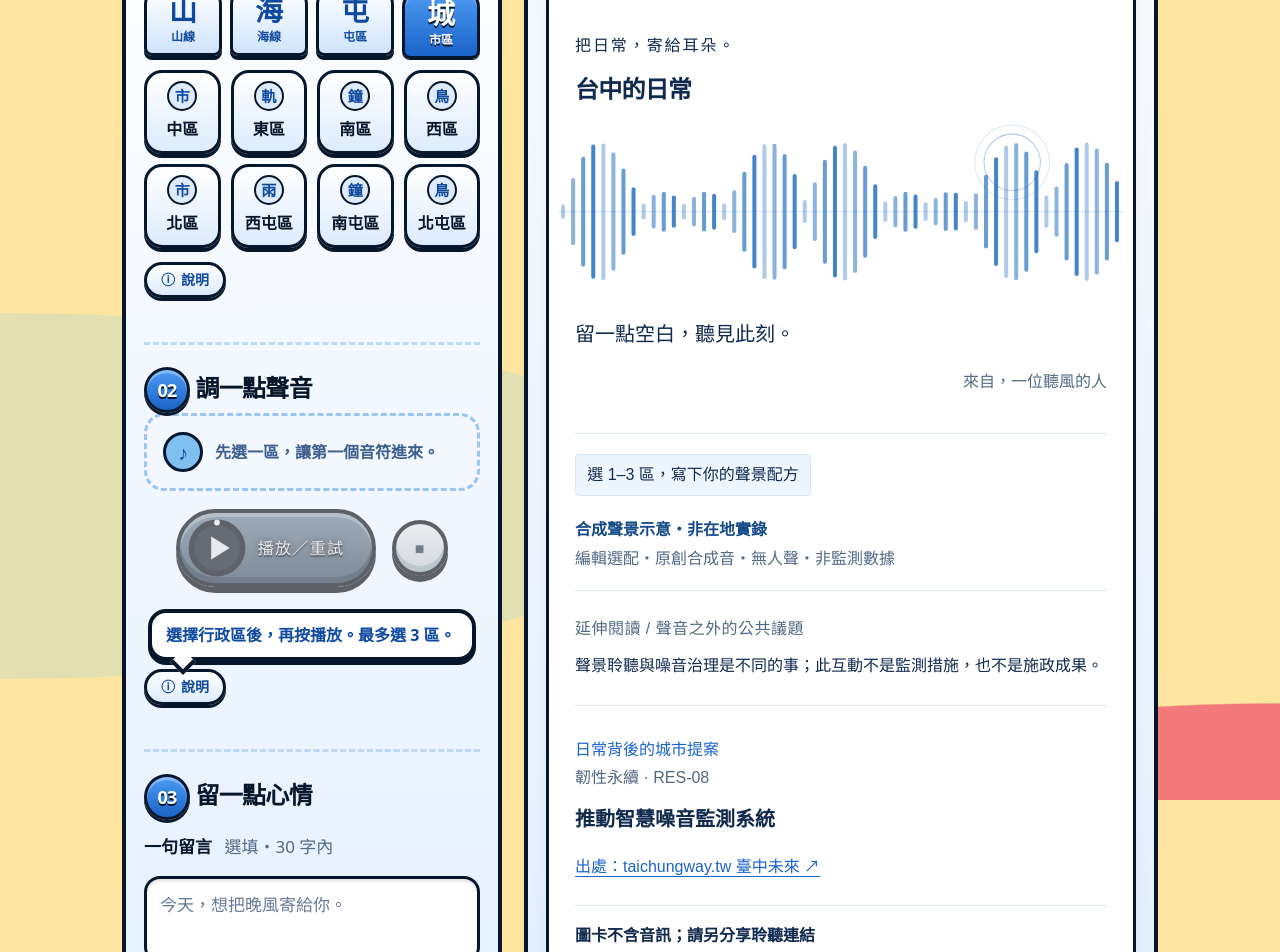
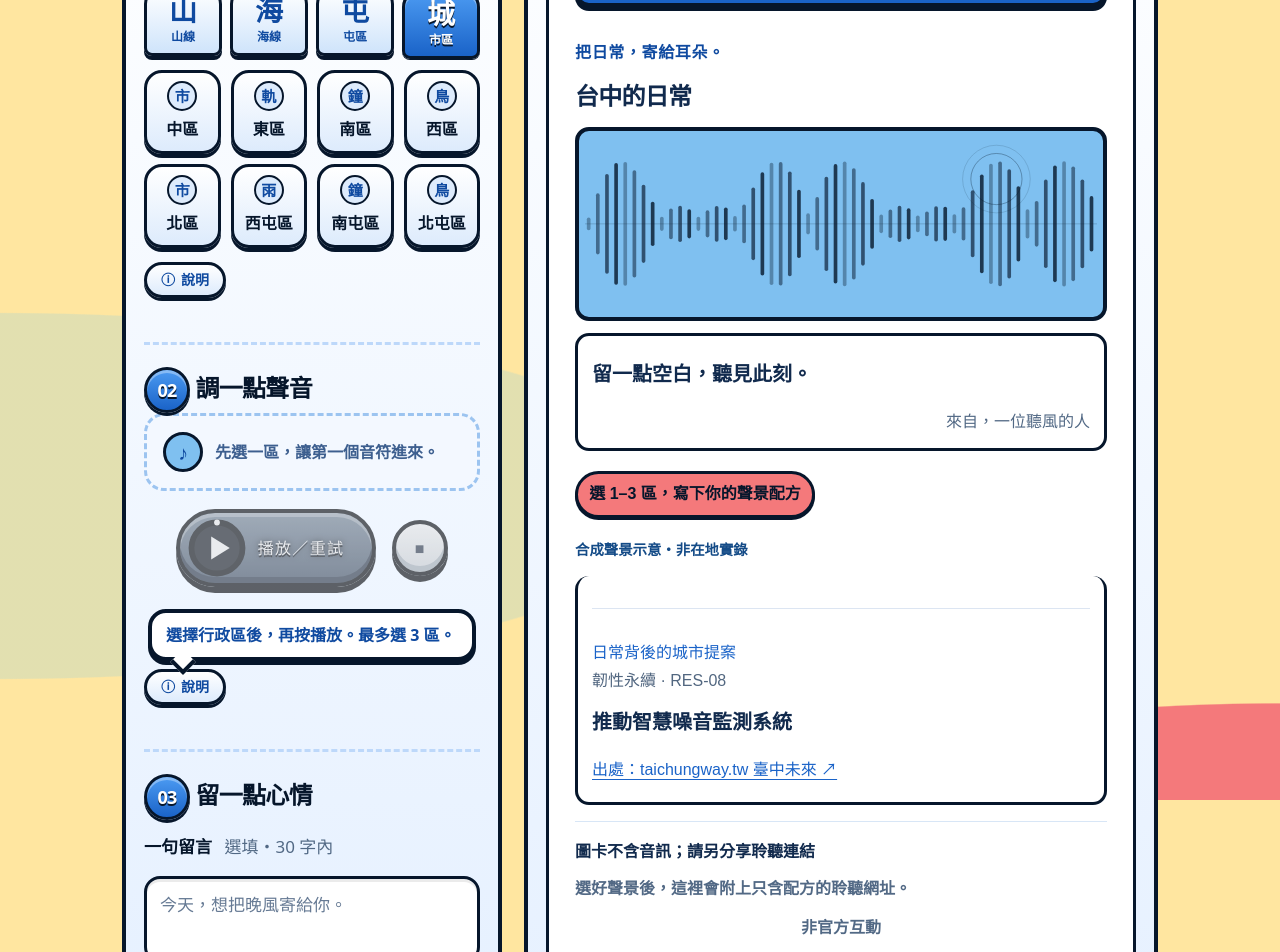
Before and after one commit to sowork-dev/taichungway, a Next.js app in the folder platform/apps/hub/: page /postcard in a window 1280 px wide. Shown: the part 800-1752 px from the top of the page. Built offline with nearby package versions, Linux system fonts and the light colour scheme.

Commit message:
Cheque and sound postcard: Pop-style cards, trimmed explanatory text
Co-Authored-By: Claude Sonnet 5.5 <noreply@anthropic.com>
Claude-Session: https://claude.ai/code/session_01BKVAjT71Q3VfbaD47As7CP

```diff
--- a/platform/apps/hub/app/postcard/postcard-studio.tsx
+++ b/platform/apps/hub/app/postcard/postcard-studio.tsx
@@ -187,14 +187,12 @@ export default function PostcardStudio({ receiver = false }: { receiver?: boolea
           </div>
           <div className="postcard-art-letter"><p>{note || '留一點空白，聽見此刻。'}</p><span>{nickname ? `來自 ${nickname}` : '來自，一位聽風的人'}</span></div>
           <div className="postcard-art-recipe">{mix.length ? mix.map(entry => <span key={entry.id}>{DISTRICTS.find(d => d.id === entry.id)!.name} {entry.volume}%</span>) : <span>選 1–3 區，寫下你的聲景配方</span>}</div>
-          <p className="postcard-art-disclosure"><strong>{SYNTHETIC_NOTICE}</strong><br />編輯選配・原創合成音・無人聲・非監測數據</p>
+          <p className="postcard-art-disclosure"><strong>{SYNTHETIC_NOTICE}</strong></p>
           <div className="postcard-art-source">
-            <p className="postcard-source-eyebrow">延伸閱讀 / 聲音之外的公共議題</p>
-            <p>聲景聆聽與噪音治理是不同的事；此互動不是監測措施，也不是施政成果。</p>
             <PolicySource policyId="RES-08" />
           </div>
           <div className="postcard-art-link"><strong>圖卡不含音訊；請另分享聆聽連結</strong>{shareUrl ? <span>{shareUrl}</span> : <span>選好聲景後，這裡會附上只含配方的聆聽網址。</span>}</div>
-          <p className="postcard-art-footer">獨立互動預覽・非官方・未獲授權或背書</p>
+          <p className="postcard-art-footer">非官方互動</p>
         </div>
         <StudioActions targetRef={artwork} fileName="taichung-sound-postcard" title="台中聲音明信片｜合成聲景示意・非在地實錄" shareUrl={shareUrl} />
         <details className="postcard-credits postcard-help"><summary>說明</summary><p className="studio-muted">PNG 是靜態圖卡，無法播放聲音。分享聆聽連結只包含行政區與音量，不含留言或暱稱。</p><p>6 段原創合成 WAV 循環，無 AI、無人聲，未使用任何在地實錄。選區是編輯配樂，不是聲音地圖。所有人看見相同目錄，不推論政治傾向。無麥克風權限；互動本身不需外部音訊服務。</p><p>播放引擎：Howler.js 2.2.4（MIT，Goldfire Studios）。靜態音檔從本站載入。隱藏分頁或離開頁面會停止並釋放音訊。</p></details>
--- a/platform/apps/hub/app/postcard/postcard.css
+++ b/platform/apps/hub/app/postcard/postcard.css
@@ -130,3 +130,20 @@
 .postcard-slot span { font-size: 13px; white-space: nowrap; }
 .studio-shell.gk-root .postcard-pad[aria-pressed='true'] b { color: var(--gk-lo) !important; background: #FFFFFF; text-shadow: none; }
 .postcard-slot.is-filled b { color: var(--gk-lo); }
+
+/* ---- Pop postcard: poster-style card (screen + export) ---- */
+.postcard-artwork { background: #FFE6A0 radial-gradient(#F4B94A55 1.5px, transparent 1.6px) 0 0 / 14px 14px; border: 4px solid #06162B; border-radius: 18px; color: #06162B; box-shadow: 0 6px 0 #06162B; padding: 14px; }
+.postcard-paper-top { background: #1A63C8; color: #fff; border: 4px solid #06162B; border-radius: 14px; box-shadow: 0 4px 0 #06162B; padding: 10px 14px; font-weight: 900; }
+.postcard-art-kicker { color: #0F4AA0; font-weight: 900; letter-spacing: .04em; }
+.postcard-artwork h2 { font-weight: 900; font-size: clamp(1.8rem, 8vw, 2.6rem); text-shadow: 2px 2px 0 #fff; }
+.postcard-wave { background: #7FC0F0; border: 4px solid #06162B; border-radius: 14px; padding: 6px; color: #06162B; }
+.postcard-art-letter { background: #fff; border: 3px solid #06162B; border-radius: 14px; padding: 12px 14px; margin: 12px 0; }
+.postcard-art-letter p { font-weight: 800; }
+.postcard-art-recipe span { background: #F4797B; color: #06162B; border: 3px solid #06162B; border-radius: 999px; font-weight: 900; box-shadow: 0 2px 0 #06162B; }
+.postcard-art-disclosure { color: #06162B; font-weight: 800; font-size: .9rem; }
+.postcard-art-source { background: #fff; border: 3px solid #06162B; border-radius: 14px; padding: 10px 14px; }
+.postcard-art-link { font-weight: 800; }
+.postcard-art-footer { text-align: center; font-weight: 800; margin: 10px 0 0; }
+.postcard-wave { margin: .75rem 0 0; }
+.postcard-art-source { border-top: 0; margin-top: .75rem; padding-top: .5rem; }
+.postcard-paper-top .postcard-stamp { color: #fff; border-color: #fff; }
```
Also changed, not shown: platform/apps/hub/app/check/check-artwork.tsx (+3 -5 lines), platform/apps/hub/app/check/check.css (+17 -0 lines), 1 other file (tests, documents, lock files or other folders).
